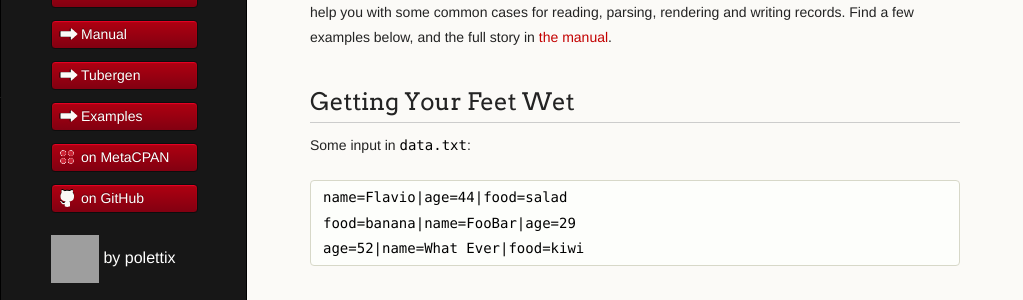
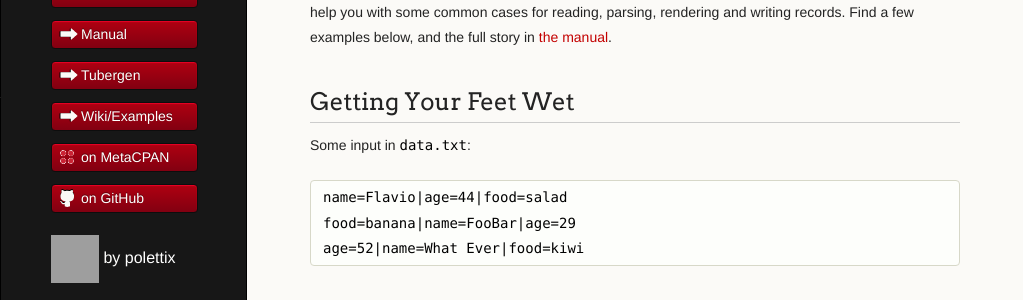
Before and after one commit to polettix/Data-Tubes, a Jekyll site: the page built from index.md, in a window 1280 px wide. Shown: the part 199-499 px from the top of the page, without its empty margins (0-1023 px from the left). Built offline with Jekyll 4.4.1, drawn with Linux system fonts in a browser that asks for light colours; grey boxes are pictures that could not be loaded.

Commit message:
Redirecting to wiki for examples

```diff
--- a/_layouts/page.html
+++ b/_layouts/page.html
@@ -23,7 +23,7 @@
           <li><a class="buttons" href="index">Home</a></li>
           <li><a class="buttons" href="manual">Manual</a></li>
           <li><a class="buttons" href="tubergen">Tubergen</a></li>
-          <li><a class="buttons" href="examples">Examples</a></li>
+          <li><a class="buttons" href="https://github.com/polettix/Data-Tubes/wiki">Wiki/Examples</a></li>
           <!-- li class="download"><a class="buttons" href="https://github.com/polettix/Data-Tubes/raw/master/script/tubergen">tubergen</a></li -->
           <!-- li class="download"><a class="buttons" href="https://github.com/polettix/Data-Tubes/zipball/master">Download ZIP</a></li -->
           <!-- li class="download"><a class="buttons" href="https://github.com/polettix/Data-Tubes/tarball/master">Download TAR</a></li -->
```
